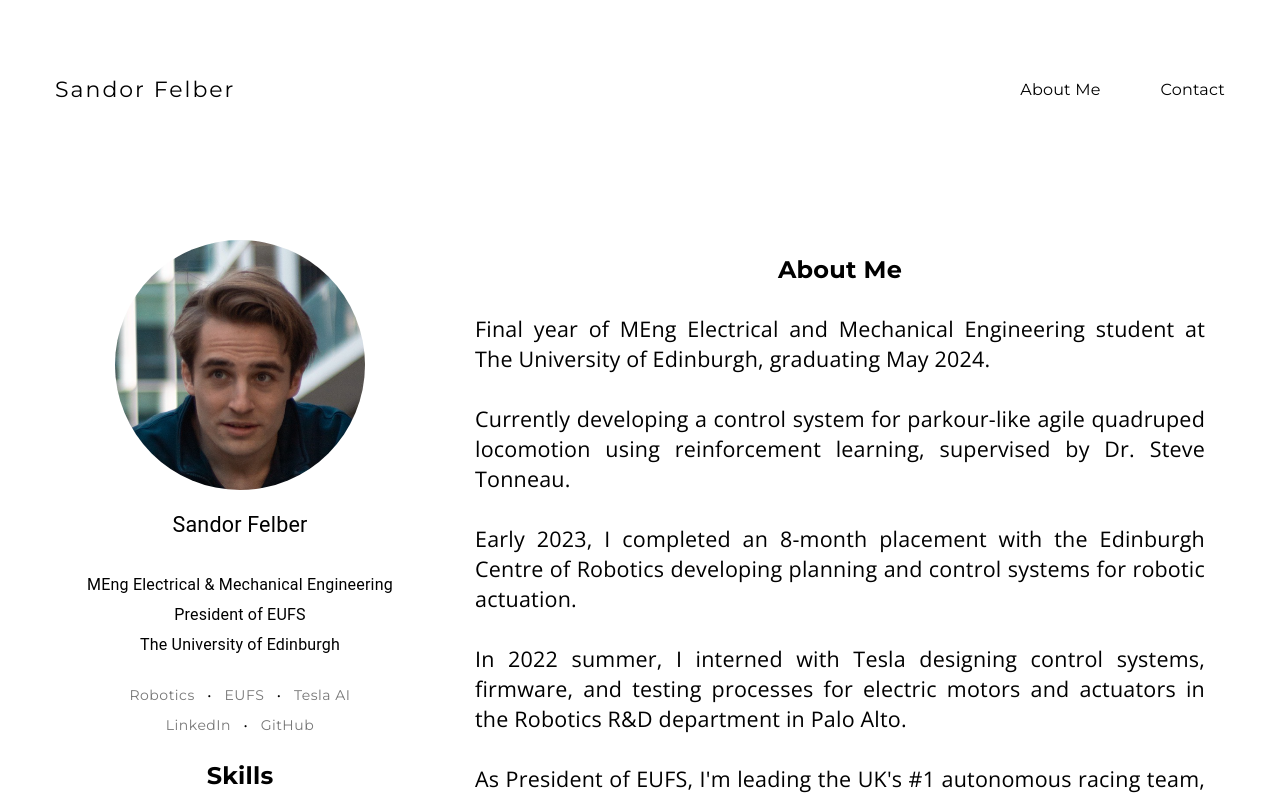
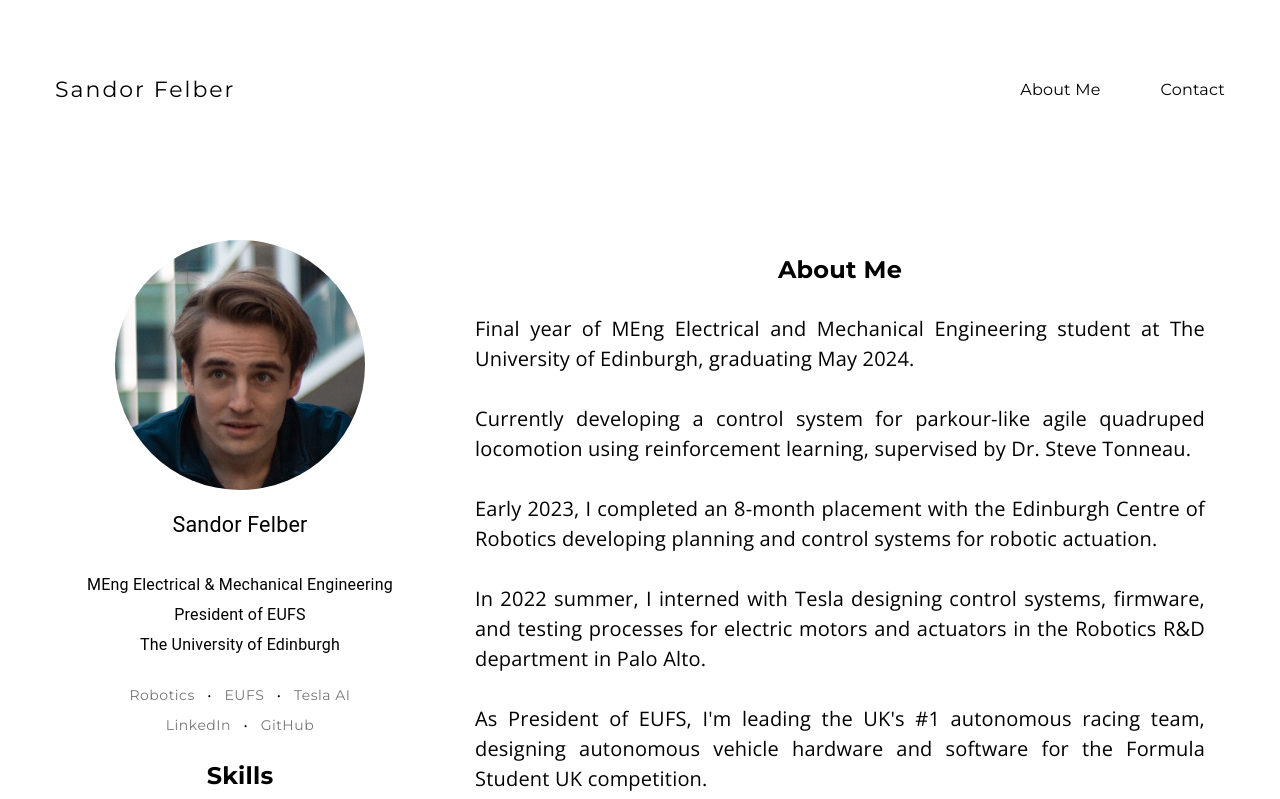
Before and after one commit to sandorfelber/sandorfelber.github.io, a website: page index.html in a window 1280 px wide. Shown: the top 799 px of the page. Drawn offline with nearby package versions, Linux system fonts and the light colour scheme.

Commit message:
Update index.html

```diff
--- a/index.html
+++ b/index.html
@@ -103,19 +103,19 @@
             <!-- About Me Section -->
             <div class="span8"">
                 <h2 style="font-size: 24px; margin-bottom: 24px;">About Me</h2>
-                <p style="font-size: 21.5px; text-align: justify; font-family: 'Open Sans', sans-serif; margin-left: 20px; margin-right: 20px;">
+                <p style="font-size: 20px; text-align: justify; font-family: 'Open Sans', sans-serif; margin-left: 20px; margin-right: 20px;">
                     Final year of MEng Electrical and Mechanical Engineering student at The University of Edinburgh, graduating May 2024.
                 </p>
-                <p style="font-size: 21.5px; text-align: justify; font-family: 'Open Sans', sans-serif; margin-left: 20px; margin-right: 20px;">
+                <p style="font-size: 20px; text-align: justify; font-family: 'Open Sans', sans-serif; margin-left: 20px; margin-right: 20px;">
                     Currently developing a control system for parkour-like agile quadruped locomotion using reinforcement learning, supervised by Dr. Steve Tonneau.
                 </p>
-                <p style="font-size: 21.5px; text-align: justify; font-family: 'Open Sans', sans-serif; margin-left: 20px; margin-right: 20px;">
+                <p style="font-size: 20px; text-align: justify; font-family: 'Open Sans', sans-serif; margin-left: 20px; margin-right: 20px;">
                     Early 2023, I completed an 8-month placement with the Edinburgh Centre of Robotics developing planning and control systems for robotic actuation.
                 </p>
-                <p style="font-size: 21.5px; text-align: justify; font-family: 'Open Sans', sans-serif; margin-left: 20px; margin-right: 20px;">
+                <p style="font-size: 20px; text-align: justify; font-family: 'Open Sans', sans-serif; margin-left: 20px; margin-right: 20px;">
                     In 2022 summer, I interned with Tesla designing control systems, firmware, and testing processes for electric motors and actuators in the Robotics R&D department in Palo Alto.
                 </p>
-                <p style="font-size: 21.5px; text-align: justify; font-family: 'Open Sans', sans-serif; margin-left: 20px; margin-right: 20px;">
+                <p style="font-size: 20px; text-align: justify; font-family: 'Open Sans', sans-serif; margin-left: 20px; margin-right: 20px;">
                     As President of EUFS, I'm leading the UK's #1 autonomous racing team, designing autonomous vehicle hardware and software for the Formula Student UK competition.
                 </p>
 		<h2 style="font-size: 24px; margin-top: 0; color: grey;">Scroll down to see some highlights of my portfolio, and click on the images to discover more.</h2>
```
